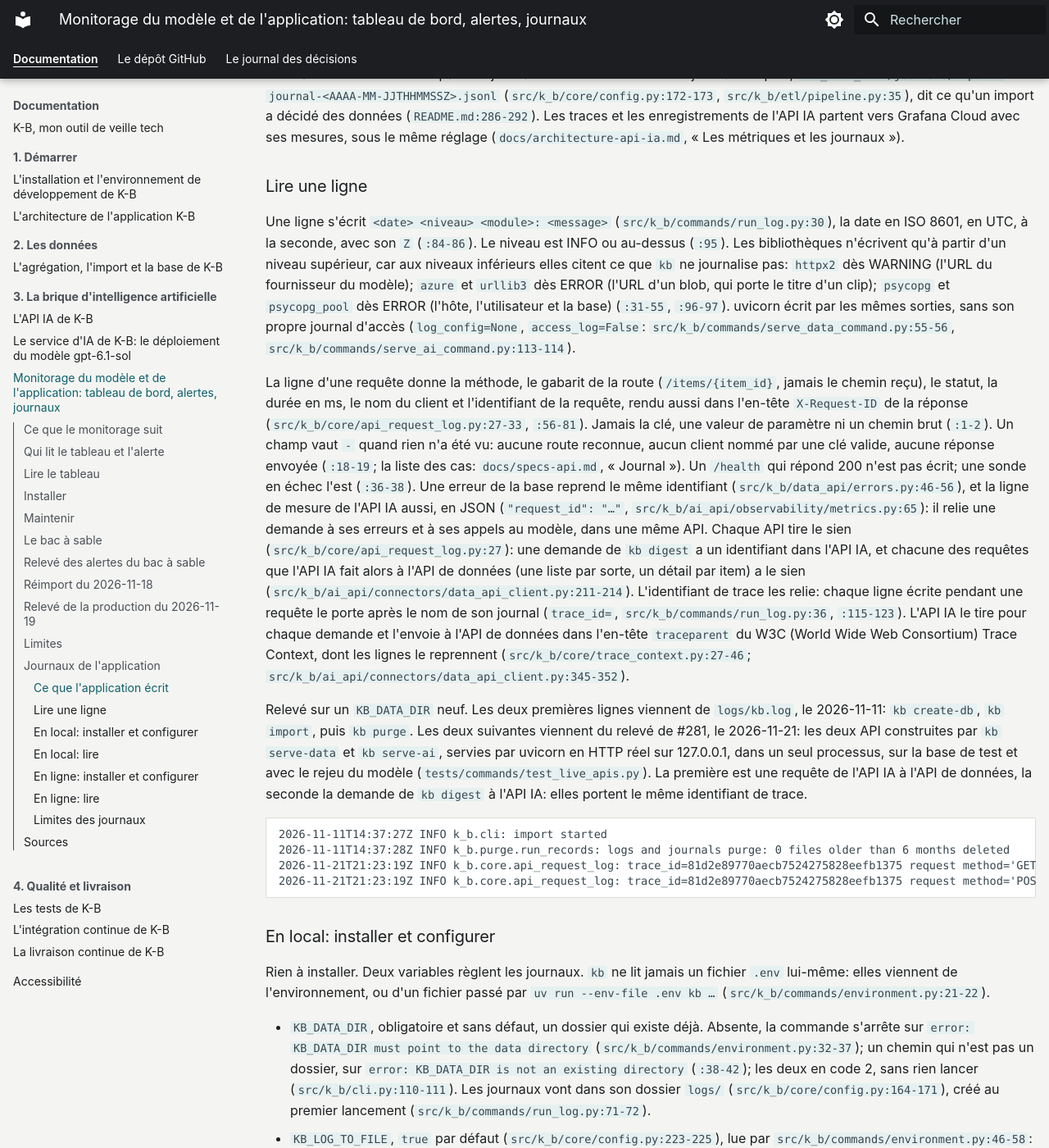
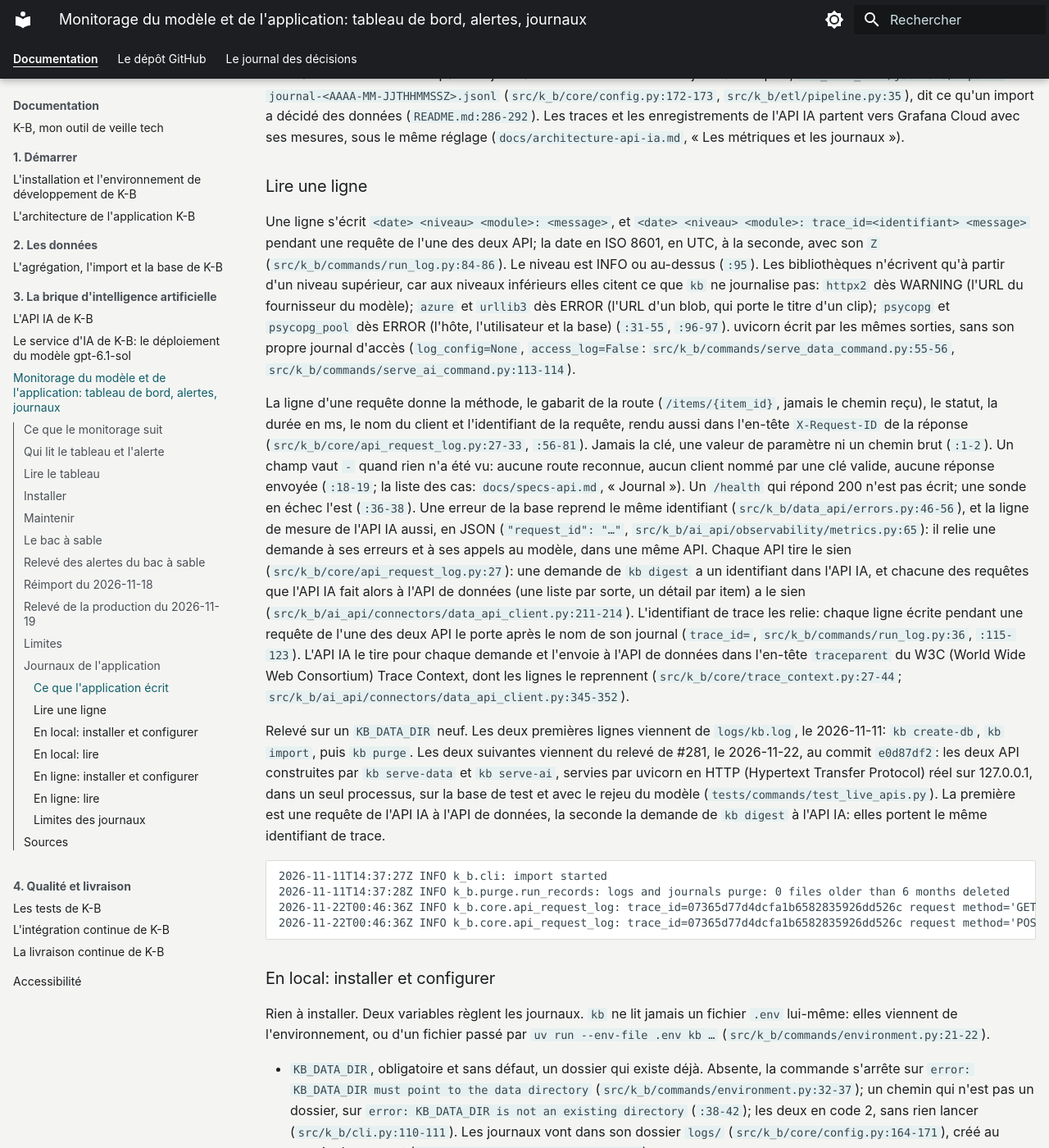
Before and after one commit to SabineLaurent/K-B, an MkDocs documentation site: the page built from documentation/monitoring_pour_docu.md, in a window 1280 px wide and 1400 px high, scrolled down 8190 px. Shown: the whole window at 82% size. Built offline with MkDocs 1.6.1 and Material for MkDocs 9.7.7, drawn with Linux system fonts in a browser that asks for light colours; plug-ins that fetch from the network failed and are left out; some of the changed text lies outside the part shown.

Commit message:
docs: give the line format with its trace field, say the trace id is on the lines of the two APIs only, name commit e0d87df2 in the stamp and for the example lines taken again on it, spell out HTTP and tag Trace Context, and carry the review into the journaling note (review of issue 281)

````diff
--- a/documentation/monitoring_pour_docu.md
+++ b/documentation/monitoring_pour_docu.md
@@ -258,8 +258,8 @@ Sabine a lu Explore le 2026-11-21, entre 02:27 et 02:38 UTC, sur la plage du 202
 Écrit le 2026-11-09 pour #165 et revu le 2026-11-11 d'après le code de `main` au commit `33fa59c`, et le commentaire
 du plafond, par #566, d'après le code de sa demande de fusion (PR, <span lang="en">pull request</span>); mis en forme
 le 2026-11-21 (#669), et le site et le job des fiches de veille ajoutés le même jour d'après `main` au commit
-`54ba488c`; l'identifiant de trace, qui relie les deux API, ajouté le même jour d'après le code de sa demande de fusion
-(#281). Le tableau de bord et les alertes suivent le modèle; l'application se suit par ses journaux: ceux de
+`54ba488c`; l'identifiant de trace, qui relie les deux API, ajouté le 2026-11-22 d'après le code de sa demande de fusion
+au commit `e0d87df2` (#281). Le tableau de bord et les alertes suivent le modèle; l'application se suit par ses journaux: ceux de
 `kb`, de `kb serve-data` (l'API de données), de `kb serve-ai` (l'API IA) et de `kb serve-web` (le site). En local, ils ne demandent rien à
 installer: `kb` les écrit par le module `logging` de Python. En ligne, ils vont dans l'espace Log Analytics `log-kb`,
 qu'`infra/main.bicep` crée. Aucune alerte ne les lit ([Limites des journaux](#limites-des-journaux)).
@@ -286,8 +286,9 @@ enregistrements de l'API IA partent vers Grafana Cloud avec ses mesures, sous le
 
 ### Lire une ligne
 
-Une ligne s'écrit `<date> <niveau> <module>: <message>` (`src/k_b/commands/run_log.py:30`), la date en ISO 8601, en
-UTC, à la seconde, avec son `Z` (`:84-86`). Le niveau est INFO ou au-dessus (`:95`). Les bibliothèques n'écrivent
+Une ligne s'écrit `<date> <niveau> <module>: <message>`, et `<date> <niveau> <module>: trace_id=<identifiant> <message>`
+pendant une requête de l'une des deux API; la date en ISO 8601, en UTC, à la seconde, avec son `Z`
+(`src/k_b/commands/run_log.py:84-86`). Le niveau est INFO ou au-dessus (`:95`). Les bibliothèques n'écrivent
 qu'à partir d'un niveau supérieur, car aux niveaux inférieurs elles citent ce que `kb` ne journalise pas: `httpx2` dès
 WARNING (l'URL du fournisseur du modèle); `azure` et `urllib3` dès ERROR (l'URL d'un blob, qui porte le titre d'un
 clip); `psycopg` et `psycopg_pool` dès ERROR (l'hôte, l'utilisateur et la base) (`:31-55`, `:96-97`). uvicorn écrit
@@ -305,22 +306,23 @@ répond 200 n'est pas écrit; une sonde en échec l'est (`:36-38`). Une erreur d
 une même API. Chaque API tire le sien (`src/k_b/core/api_request_log.py:27`): une demande de `kb digest` a un
 identifiant dans l'API IA, et chacune des requêtes que l'API IA fait alors à l'API de données (une liste par sorte,
 un détail par item) a le sien (`src/k_b/ai_api/connectors/data_api_client.py:211-214`). L'identifiant de trace les
-relie: chaque ligne écrite pendant une requête le porte après le nom de son journal (`trace_id=`,
+relie: chaque ligne écrite pendant une requête de l'une des deux API le porte après le nom de son journal (`trace_id=`,
 `src/k_b/commands/run_log.py:36`, `:115-123`). L'API IA le tire pour chaque demande et l'envoie à l'API de données
-dans l'en-tête `traceparent` du W3C (<span lang="en">World Wide Web Consortium</span>) Trace Context, dont les lignes
-le reprennent (`src/k_b/core/trace_context.py:27-46`; `src/k_b/ai_api/connectors/data_api_client.py:345-352`).
+dans l'en-tête `traceparent` du W3C (<span lang="en">World Wide Web Consortium</span>) <span lang="en">Trace Context</span>,
+dont les lignes le reprennent (`src/k_b/core/trace_context.py:27-44`; `src/k_b/ai_api/connectors/data_api_client.py:345-352`).
 
 Relevé sur un `KB_DATA_DIR` neuf. Les deux premières lignes viennent de `logs/kb.log`, le 2026-11-11: `kb create-db`,
-`kb import`, puis `kb purge`. Les deux suivantes viennent du relevé de #281, le 2026-11-21: les deux API construites
-par `kb serve-data` et `kb serve-ai`, servies par uvicorn en HTTP réel sur 127.0.0.1, dans un seul processus, sur la
+`kb import`, puis `kb purge`. Les deux suivantes viennent du relevé de #281, le 2026-11-22, au commit `e0d87df2`: les
+deux API construites par `kb serve-data` et `kb serve-ai`, servies par uvicorn en HTTP (<span lang="en">Hypertext
+Transfer Protocol</span>) réel sur 127.0.0.1, dans un seul processus, sur la
 base de test et avec le rejeu du modèle (`tests/commands/test_live_apis.py`). La première est une requête de l'API IA
 à l'API de données, la seconde la demande de `kb digest` à l'API IA: elles portent le même identifiant de trace.
 
 ```text
 2026-11-11T14:37:27Z INFO k_b.cli: import started
 2026-11-11T14:37:28Z INFO k_b.purge.run_records: logs and journals purge: 0 files older than 6 months deleted
-2026-11-21T21:23:19Z INFO k_b.core.api_request_log: trace_id=81d2e89770aecb7524275828eefb1375 request method='GET' route=/items status=200 duration_ms=5 client=AI_DIGEST request_id=a6a4d444-b447-4e03-a522-e175c5aeb38e
-2026-11-21T21:23:19Z INFO k_b.core.api_request_log: trace_id=81d2e89770aecb7524275828eefb1375 request method='POST' route=/digests status=200 duration_ms=83 client=KB_DIGEST request_id=6a292641-0a9b-4865-a5ab-5238d6b8eaf4
+2026-11-22T00:46:36Z INFO k_b.core.api_request_log: trace_id=07365d77d4dcfa1b6582835926dd526c request method='GET' route=/items status=200 duration_ms=6 client=AI_DIGEST request_id=d1ffc68f-d1be-41d0-b4d5-0015a6d783b3
+2026-11-22T00:46:36Z INFO k_b.core.api_request_log: trace_id=07365d77d4dcfa1b6582835926dd526c request method='POST' route=/digests status=200 duration_ms=43 client=KB_DIGEST request_id=9a023c6c-3e41-45d2-8c31-151dbe4b5ce4
 ```
 
 ### En local: installer et configurer
````
Also changed, not shown: docs/journaling/2026-11-22-suivre-une-demande-d-une-api-a-l-autre.md (+9 -8 lines).
